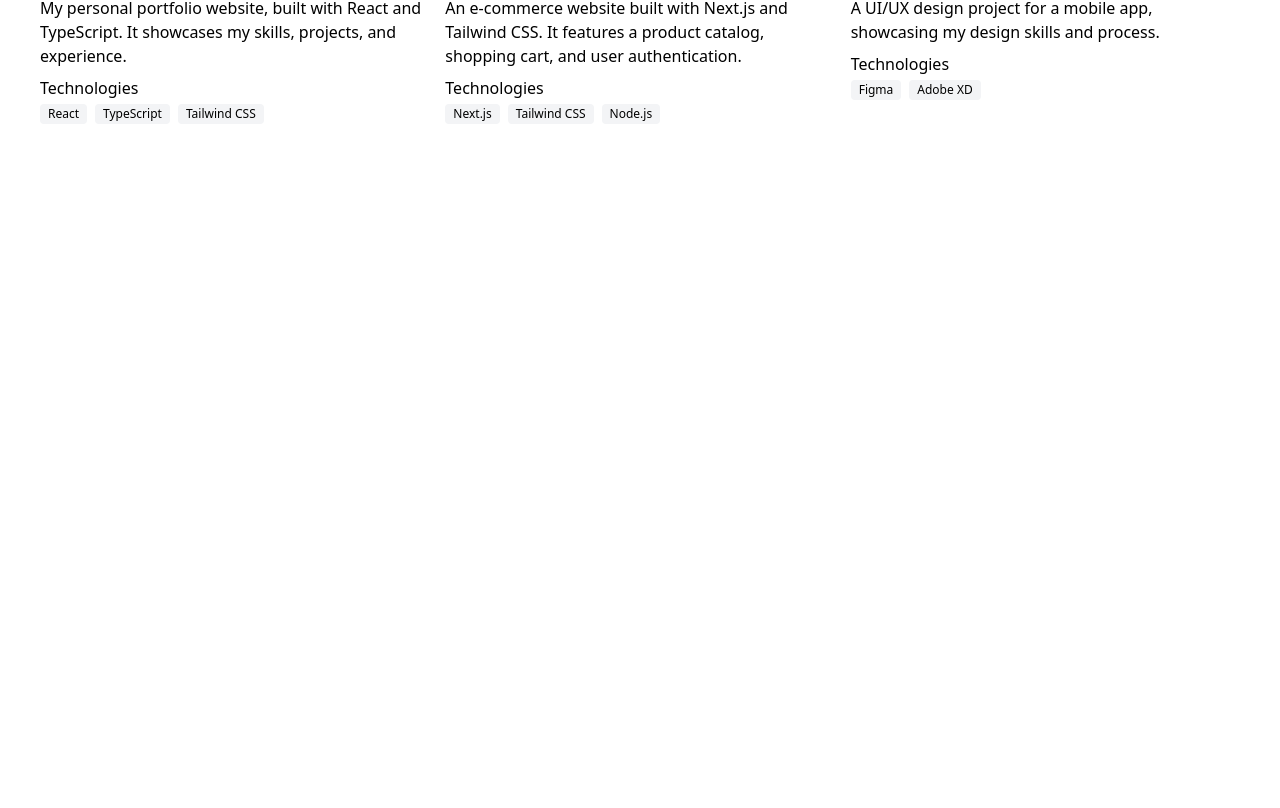
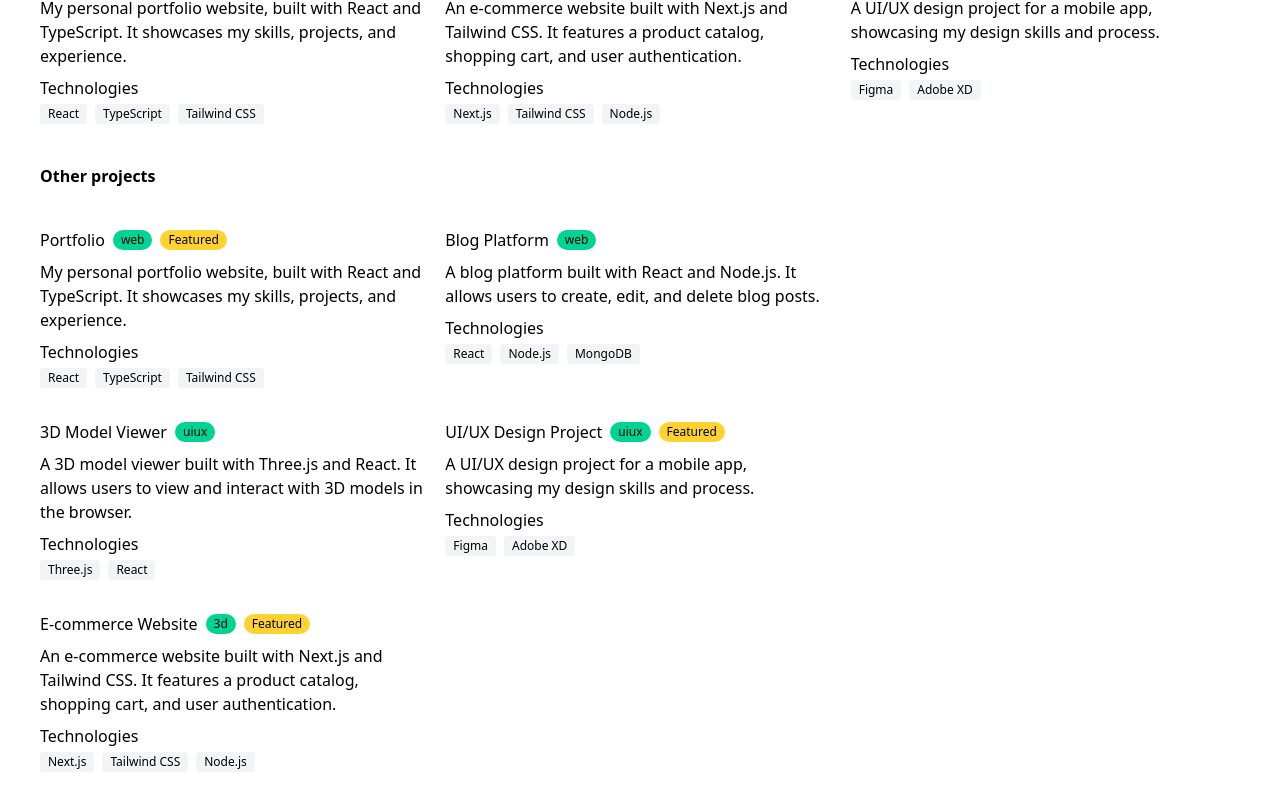
Before and after one commit to anthonywandera/anthonywandera, a React (Vite) app: page / in a window 1280 px wide. Shown: the part 680-1488 px from the top of the page. Before the commit the page ends 844 px from the top, so only its background shows below. Built offline with nearby package versions, Linux system fonts and the light colour scheme.

Commit message:
added other projects

```diff
--- a/src/App.tsx
+++ b/src/App.tsx
@@ -2,6 +2,7 @@ import About from "./sections/about";
 import FeaturedProjects from "./sections/featured-projects";
 import Hero from "./sections/hero";
 import Navigation from "./sections/navigation";
+import OtherProjects from "./sections/other-projects";
 import Services from "./sections/services";
 
 export default function App() {
@@ -12,6 +13,7 @@ export default function App() {
       <About />
       <Services />
       <FeaturedProjects />
+      <OtherProjects />
     </>
   );
 }
--- a/src/sections/featured-projects.tsx
+++ b/src/sections/featured-projects.tsx
@@ -12,8 +12,11 @@ export default function FeaturedProjects() {
       <div className="grid grid-cols-3 gap-4">
         {featuredProjectsList.map((project) => (
           <div key={project.title}>
-            <h3 className="mb-2">
+            <h3 className="mb-2 flex gap-2 items-center">
               {project.title}{" "}
+              <span className="bg-emerald-400 text-xs px-2 py-0.5 rounded-full">
+                {project.category}
+              </span>
               {project.featured && (
                 <span className="bg-amber-300 text-xs px-2 py-0.5 rounded-full">
                   Featured
--- a/src/sections/other-projects.tsx
+++ b/src/sections/other-projects.tsx
@@ -1,5 +1,103 @@
 import Section from "../components/Section";
+import { projectsList } from "../data";
 
 export default function OtherProjects() {
-  return <Section>other projects</Section>;
+  const webProjects = projectsList.filter(
+    (project) => project.category === "web"
+  );
+
+  const uiProjects = projectsList.filter(
+    (project) => project.category === "uiux"
+  );
+
+  const _3dProjects = projectsList.filter(
+    (project) => project.category === "3d"
+  );
+
+  return (
+    <Section className="flex flex-col gap-8">
+      <h2 className="font-bold mb-2">Other projects</h2>
+
+      <div className="grid grid-cols-3 gap-4">
+        {webProjects.map((project) => (
+          <div key={project.title}>
+            <h3 className="mb-2 flex gap-2 items-center">
+              {project.title}{" "}
+              <span className="bg-emerald-400 text-xs px-2 py-0.5 rounded-full">
+                {project.category}
+              </span>
+              {project.featured && (
+                <span className="bg-amber-300 text-xs px-2 py-0.5 rounded-full">
+                  Featured
+                </span>
+              )}
+            </h3>
+            <p className="mb-2">{project.description}</p>
+            <h4 className="mb-1">Technologies</h4>
+            <ul className="flex gap-2 flex-wrap text-xs">
+              {project.technologies.map((tech) => (
+                <li key={tech} className="py-0.5 px-2 rounded bg-gray-100">
+                  {tech}
+                </li>
+              ))}
+            </ul>
+          </div>
+        ))}
+      </div>
+
+      <div className="grid grid-cols-3 gap-4">
+        {uiProjects.map((project) => (
+          <div key={project.title}>
+            <h3 className="mb-2 flex gap-2 items-center">
+              {project.title}{" "}
+              <span className="bg-emerald-400 text-xs px-2 py-0.5 rounded-full">
+                {project.category}
+              </span>
+              {project.featured && (
+                <span className="bg-amber-300 text-xs px-2 py-0.5 rounded-full">
+                  Featured
+                </span>
+              )}
+            </h3>
+            <p className="mb-2">{project.description}</p>
+            <h4 className="mb-1">Technologies</h4>
+            <ul className="flex gap-2 flex-wrap text-xs">
+              {project.technologies.map((tech) => (
+                <li key={tech} className="py-0.5 px-2 rounded bg-gray-100">
+                  {tech}
+                </li>
+              ))}
+            </ul>
+          </div>
+        ))}
+      </div>
+
+      <div className="grid grid-cols-3 gap-4">
+        {_3dProjects.map((project) => (
+          <div key={project.title}>
+            <h3 className="mb-2 flex gap-2 items-center">
+              {project.title}{" "}
+              <span className="bg-emerald-400 text-xs px-2 py-0.5 rounded-full">
+                {project.category}
+              </span>
+              {project.featured && (
+                <span className="bg-amber-300 text-xs px-2 py-0.5 rounded-full">
+                  Featured
+                </span>
+              )}
+            </h3>
+            <p className="mb-2">{project.description}</p>
+            <h4 className="mb-1">Technologies</h4>
+            <ul className="flex gap-2 flex-wrap text-xs">
+              {project.technologies.map((tech) => (
+                <li key={tech} className="py-0.5 px-2 rounded bg-gray-100">
+                  {tech}
+                </li>
+              ))}
+            </ul>
+          </div>
+        ))}
+      </div>
+    </Section>
+  );
 }
--- a/src/types/index.ts
+++ b/src/types/index.ts
@@ -1 +1,2 @@
 export * from "./project";
+export * from "./projectReview";
```
